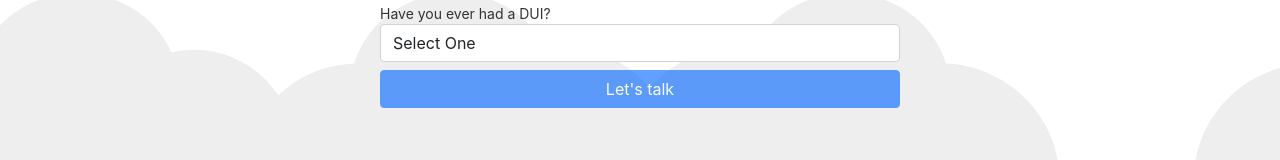
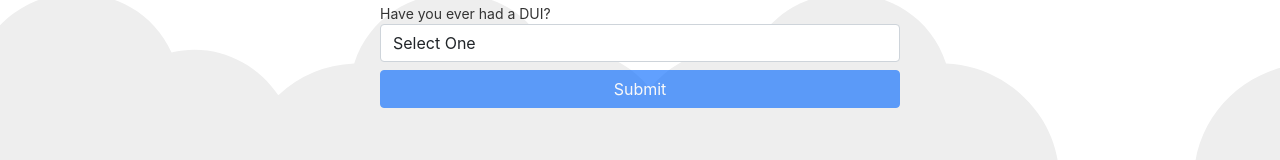
Before and after one commit to benalloway/snag-angular-app, an Angular app: page /apply-now in a window 1280 px wide. Shown: the part 545-705 px from the top of the page. Built offline with nearby package versions, Linux system fonts and the light colour scheme.

Commit message:
fake: await data hitting db before re-routing.

```diff
--- a/src/app/applications-form/applications-form.component.html
+++ b/src/app/applications-form/applications-form.component.html
@@ -45,5 +45,9 @@
     </select>
   </div>
 
-  <button type="submit" [disabled]="!applicationForm.valid" class="btn btn-primary">Let's talk</button>
+    <button type="submit" [disabled]="!applicationForm.valid" class="btn btn-primary">
+      <span *ngIf="applicationForm.pending" class="spinner-border spinner-border-sm" role="status" aria-hidden="true"></span>
+      <span *ngIf="!applicationForm.pending">Submit</span>
+      <span *ngIf="applicationForm.pending" class="px-1">Submitting...</span>
+    </button>
 </form>
--- a/src/app/applications-form/applications-form.component.ts
+++ b/src/app/applications-form/applications-form.component.ts
@@ -31,7 +31,8 @@ export class ApplicationsFormComponent implements OnInit {
       ]
     };
     this.service.postApplication(payload)
-    this.router.navigate(['/'])
+    this.applicationForm.markAsPending()
+    setTimeout( () => this.router.navigate(['/']), 300)
   }
 
 
--- a/src/app/applications.service.ts
+++ b/src/app/applications.service.ts
@@ -25,7 +25,7 @@ export class ApplicationsService {
     }, observe: 'body', responseType: 'json'})
   }
 
-  postApplication(payload: JobApplicationForm) {
+  async postApplication(payload: JobApplicationForm) {
     this.http.post(`${this.API_URL}/api/applications`, JSON.stringify(payload), {headers:{'Content-Type': 'application/json'}})
       .subscribe(response => {
         console.log(response)
```
